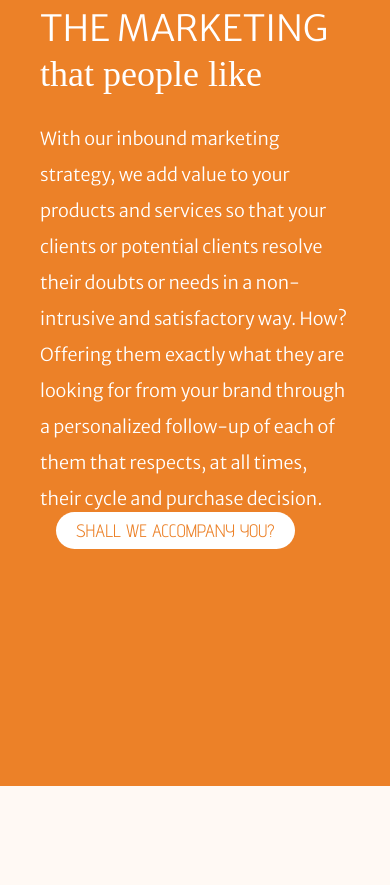
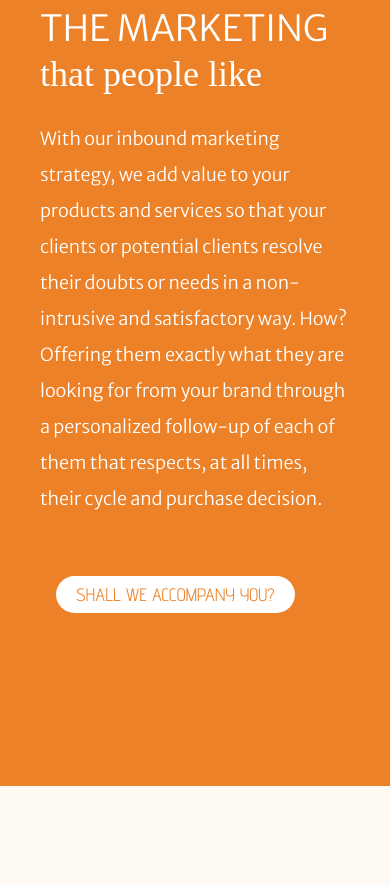
Before and after one commit to tagbochinedu/InboundEmotion--Clone, a React (Create React App) app: page / in a window 390 px wide. Shown: the part 1160-2045 px from the top of the page. Built offline with nearby package versions, Linux system fonts and the light colour scheme; a web font is replaced by a local one.

Commit message:
final commit

```diff
--- a/src/Components/Body.js
+++ b/src/Components/Body.js
@@ -55,7 +55,7 @@ const Body = () => {
                 THE MARKETING <br />{" "}
                 <span className="font-source">that people like</span>
               </h2>
-              <p className="lg:max-w-lg text-lg leading-loose font-merri mt-6 lg:mb-16">
+              <p className="lg:max-w-lg text-lg leading-loose font-merri mt-6 mb-16">
                 With our inbound marketing strategy, we add value to your
                 products and services so that your clients or potential clients
                 resolve their doubts or needs in a non-intrusive and
@@ -65,7 +65,7 @@ const Body = () => {
                 purchase decision.
               </p>
               <a
-                className="font-advent rounded-3xl text-orng bg-white text-lg py-2 px-5 ml-4 mt-20"
+                className="font-advent rounded-3xl text-orng bg-white text-lg py-2 px-5 ml-4"
                 href="https://www.inboundemotion.com/cs/c/?cta_guid=01ad4b29-e13a-4550-b1ab-71359d4d7636&signature=AAH58kF3sTVMD-eCAZlu-5Ve-ohEmZ5_3A&pageId=1629878010&placement_guid=339d3017-b72e-4817-8359-34b5162d2f72&click=01dc058b-176d-49c7-832a-4bdd5053dea6&hsutk=c8044aefdb4eae323392af15d0d9a702&canon=https%3A%2F%2Fwww.inboundemotion.com%2F&portal_id=340557&redirect_url=APefjpG24dGAvKS4rLiMg_fsDszNje4WH2CYNL6mvlHRaLtRfUbSbMPV0f5DUGpUAattoB7oLfuXYcqk4EYFVYv2kKKRSjWQUZk2iqLjTAF8b6L8May_woZYX1HaJrLszT8KNGEPbD_2MMsifamBZs-Npy_Hs-r31r45cefChQmxJ_cxYZfmp6KpHKsnziN6vzRJmViRkCzIB0DBqiIYoY5QRF5VAaQZe4LGJOSkA1f-xCFt34HEb1fmdqjB8i3B0O-ytfHFCANC&__hstc=17946854.c8044aefdb4eae323392af15d0d9a702.1659531370778.1660246670372.1660250579742.5&__hssc=17946854.1.1660250579742&__hsfp=838111798&contentType=standard-page"
               >
                 SHALL WE ACCOMPANY YOU?
```
